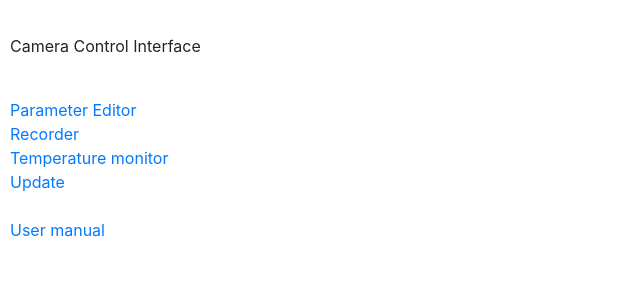
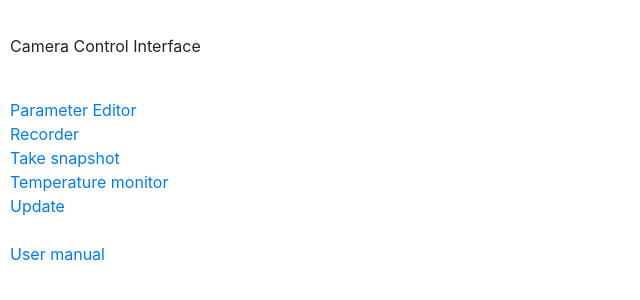
Before and after one commit to Elphel/elphel-web-393, a PHP site: page / in a window 1280 px wide. Shown: the top 300 px of the page, without its empty margins (0-640 px from the left). Run offline with PHP 8.4, Linux system fonts and the light colour scheme; some libraries are stand-ins or nearby versions.

Commit message:
+ snapshot entry

```diff
--- a/src/index/index.php
+++ b/src/index/index.php
@@ -111,6 +111,7 @@
   <br />
   <a title="autocampars.php" href="autocampars.php">Parameter Editor</a><br />
   <a title="camogmgui.php" href="camogmgui.php">Recorder</a><br />
+  <a title="save snapshots" href="snapshot/">Take snapshot</a><br />
   <a title="hwmon.html" href="hwmon.html">Temperature monitor</a><br />
   <a title="update NAND flash" href="update_software.html">Update</a><br />
   <br />
```
